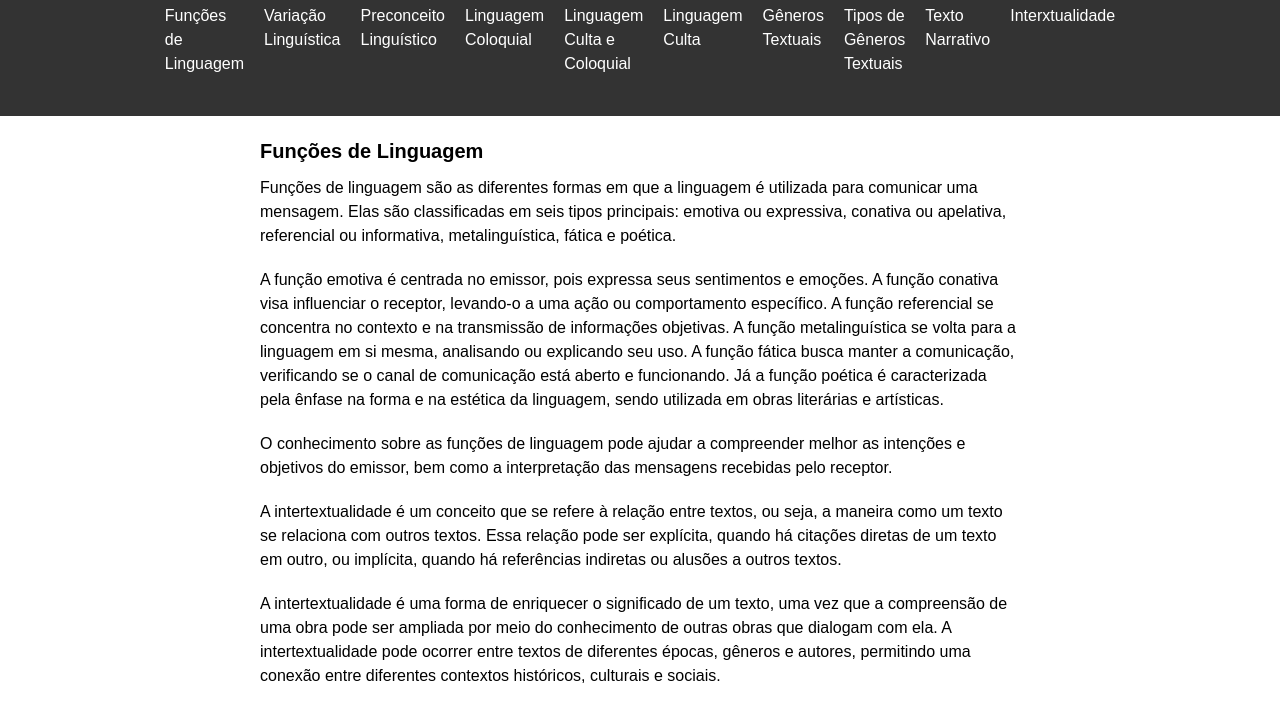
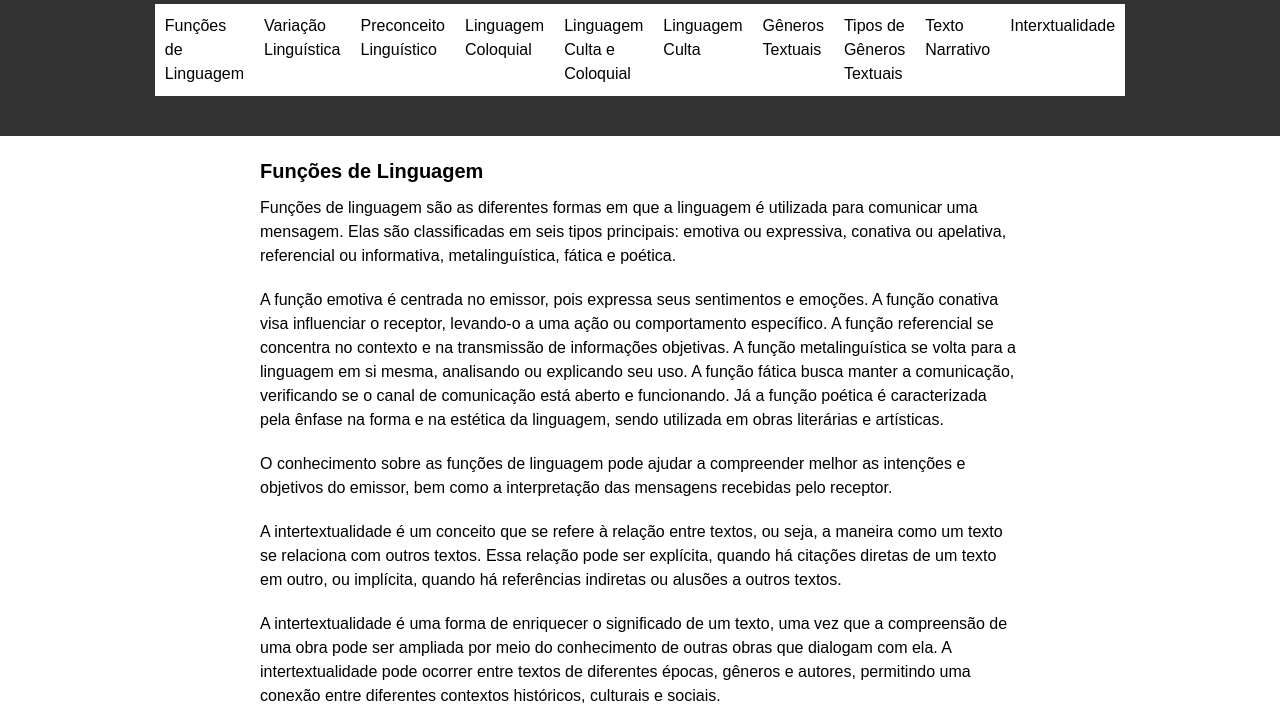
Before and after one commit to ReehLimas/Trabalho-de-PI-2-, a plain HTML site: page funcoesdelinguagem.html in a window 1280 px wide. Shown: the part 296-1008 px from the top of the page. Drawn offline with Linux system fonts and the light colour scheme.

Commit message:
Trabalho-de-PI-2

```diff
--- a/funcoesdelinguagem.css
+++ b/funcoesdelinguagem.css
@@ -15,6 +15,39 @@ body {
   max-width: 800px;
   margin: 0 auto;
   padding: 20px;
+}
+
+.menu a {
+  margin: 0px;
+  padding: px;
+  background-color: #ffffff;
+}
+
+.menu-header {
+  background-color: #333;
+  padding: 10px;
+  display: flex;
+  justify-content: space-between;
+}
+
+.menu a {
+  color: #000000;
+  font-size: 16px;
+  padding: 10px;
+  margin-right: 0px;
+  border-radius: 0px;
+  background-color: #ffffff;
+  transition: background-color 0.3s ease;
+}
+
+.menu a:hover {
+  background-color: #a8a8a8;
+  color: #000000;
+}
+
+.menu a.active {
+  background-color: #000000;
+  color: #ffffff;
 }
 
 h1, h2 {
--- a/homepage.css
+++ b/homepage.css
@@ -1,7 +1,7 @@
 body {
   background: linear-gradient(to right, #4d4d4d, #202020);
-  margin: 0;
-  padding: 0;
+  margin: 75px;
+  padding: 0px;
   font-family: 'Times New Roman', Times, serif;
 }
 
```
